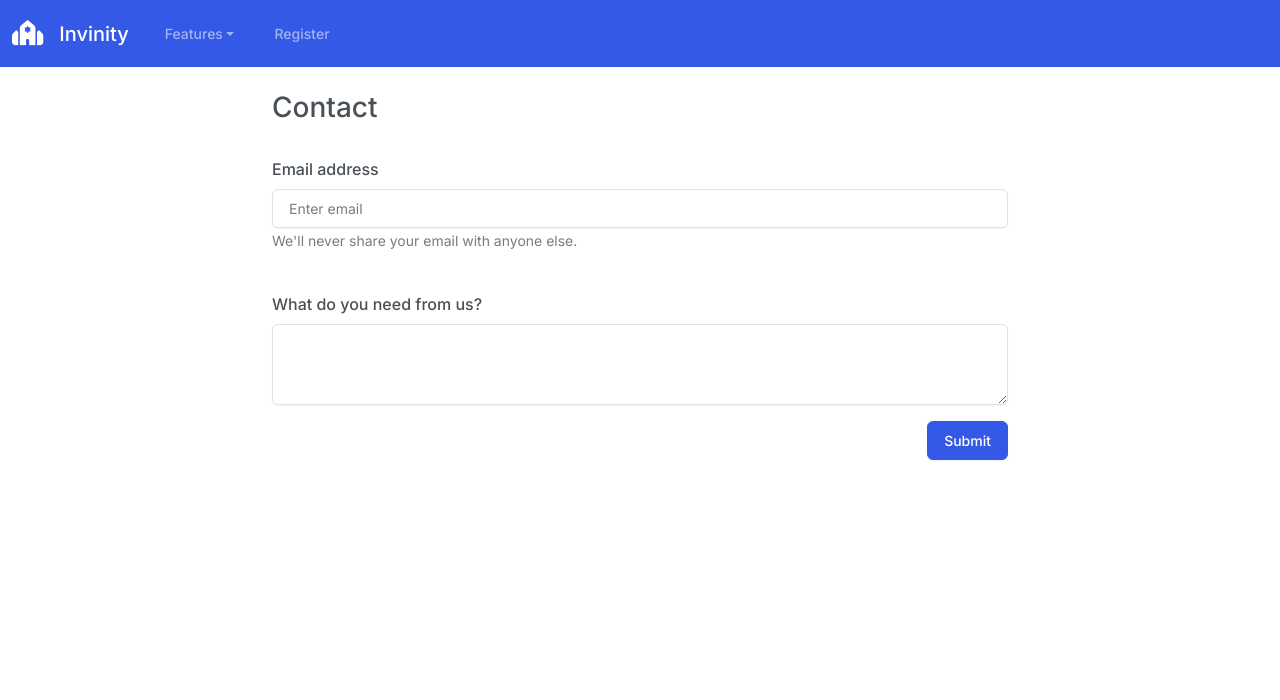
After one commit to MartyEternal/inventorymanager, a Django app: page /contact/ in a window 1280 px wide. The commit adds this page. Shown: the top 700 px of the page. Run offline with Django 5.2, Linux system fonts and the light colour scheme; some libraries are stand-ins or nearby versions.

Commit message:
create contact page

```diff
--- a/main_app/templates/base.html
+++ b/main_app/templates/base.html
@@ -66,7 +66,7 @@
                 aria-expanded="false">Features</a>
               <div class="dropdown-menu">
                 <a class="dropdown-item" href="{% url 'about' %}">About</a>
-                <a class="dropdown-item" href="#">Contact</a>
+                <a class="dropdown-item" href="{% url 'contact' %}">Contact</a>
                 <a class="dropdown-item" href="{% url 'pricing' %}">Pricing</a>
               </div>
             </li>
--- /dev/null
+++ b/main_app/templates/contact.html
@@ -0,0 +1,31 @@
+{% extends 'base.html' %}
+
+{% block content %}
+<div class="container">
+    <div class="row">
+        <div class="col-md-8 offset-md-2">
+            <br>
+            <h3>Contact</h3>
+            <br>
+
+                <div class="mb-3">
+                    <label for="exampleInputEmail1" class="form-label">Email address</label>
+                    <input type="email" class="form-control" id="exampleInputEmail1" aria-describedby="emailHelp"
+                        placeholder="Enter email">
+                    <small id="emailHelp" class="form-text text-muted">We'll never share your email with anyone else.</small>
+                </div>
+                <br>
+
+                <div class="mb-3">
+                    <label for="exampleTextarea" class="form-label">What do you need from us?</label>
+                    <textarea class="form-control" id="exampleTextarea" rows="3"></textarea>
+                </div>
+
+                <div class="text-end">
+                    <a href="{% url 'home' %}" class="btn btn-primary">Submit</a>
+                </div>
+
+        </div>
+    </div>
+</div>
+{% endblock %}
--- a/main_app/urls.py
+++ b/main_app/urls.py
@@ -5,6 +5,7 @@ urlpatterns = [
     path('', views.home, name='home'),
     path('about/', views.about, name='about'),
     path('pricing/', views.pricing, name='pricing'),
+    path('contact/', views.contact, name='contact'),
 
     path('logout/', views.logout_user, name='logout'),
     path('register/', views.register_user, name='register'),
--- a/main_app/views.py
+++ b/main_app/views.py
@@ -13,6 +13,9 @@ def about(request):
 
 def pricing(request):
     return render(request, 'pricing.html')
+
+def contact(request):
+    return render(request, 'contact.html')
 
 def register_user(request):
     if request.method == 'POST':
```
